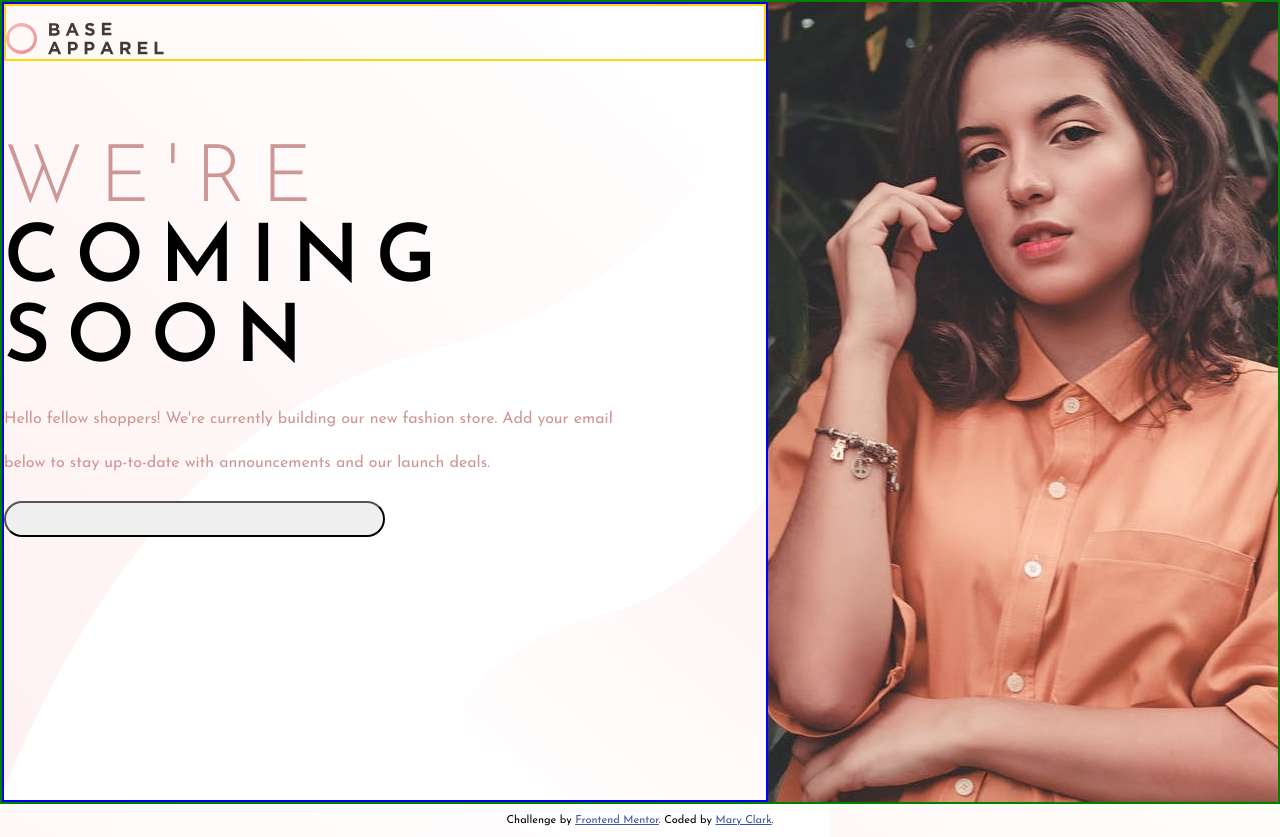
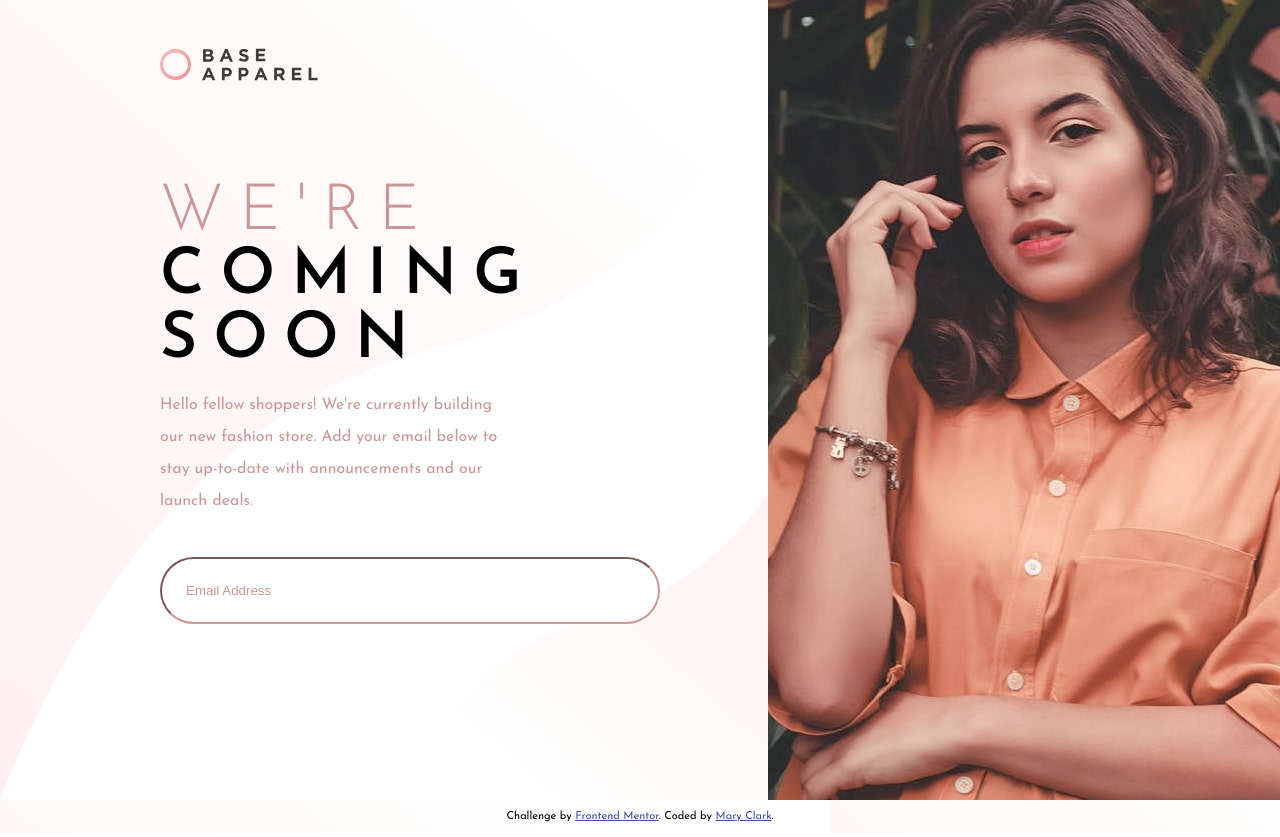
Before and after one commit to mrileyclark/Apparel-Landing-Page, a plain HTML site: page index.html in a window 1280 px wide. Drawn offline with Linux system fonts and the light colour scheme.

Commit message:
adding files

```diff
--- a/css/styles.css
+++ b/css/styles.css
@@ -44,26 +44,26 @@ body {
   padding: 0;
   margin: 0;
   overflow: hidden;
-  border: 2px solid green;
 }
 
 .left {
   width: 60%;
   display: flex;
   flex-direction: column;
+  justify-content: center;
+  align-items: flex-start;
   height: 100vh;
-  border: 2px solid blue;
+  padding: 0 10rem 8rem;
 }
 
 .left .logo {
-  padding-top: 1rem;
-  border: 2px solid gold;
+  margin-bottom: 2rem;
 }
 
 .main-title {
   color: hsl(0, 36%, 70%);
   text-transform: uppercase;
-  font-size: 5rem;
+  font-size: 4rem;
   font-weight: 300;
   margin-bottom: 0;
   letter-spacing: 1rem;
@@ -72,7 +72,7 @@ body {
 .secondary-title {
   color: black;
   text-transform: uppercase;
-  font-size: 5rem;
+  font-size: 4rem;
   font-weight: 600;
   word-wrap: break-word;
   letter-spacing: 1rem;
@@ -82,7 +82,7 @@ body {
   max-width: 80%;
   color: hsl(0, 36%, 70%);
   font-size: 1rem;
-  line-height: 2.75rem;
+  line-height: 2rem;
 }
 
 .right {
@@ -96,7 +96,13 @@ body {
 }
 
 .btn {
-  width: 50%;
-  padding: 1rem;
+  width: 500px;
+  padding: 1.5rem;
   border-radius: 5rem;
+  border-color: hsl(0, 36%, 70%);
+  margin-top: 1.5rem;
 }
+
+.btn::placeholder {
+  color: hsl(0, 36%, 70%);
+}
--- a/index.html
+++ b/index.html
@@ -47,11 +47,9 @@
           Add your email below to stay up-to-date with announcements and our
           launch deals.
         </p>
-        <button
-          class="btn"
-          type="submit"
-          aria-placeholder="Email Address"
-        ></button>
+        <form>
+          <input type="email" placeholder="Email Address" class="btn" />
+        </form>
       </section>
 
       <section class="right">
```
